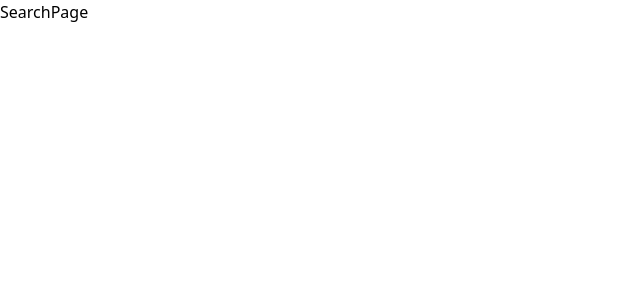
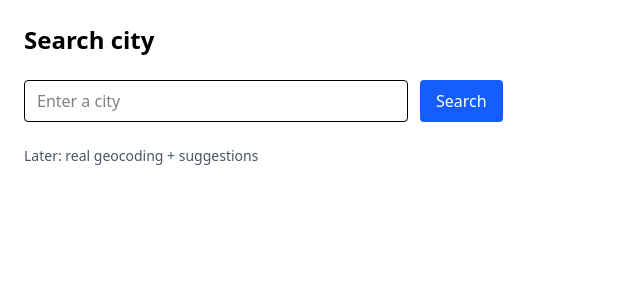
Before and after one commit to glovas96/weather-dashboard, a React (Vite) app: page /search in a window 1280 px wide. Shown: the top 300 px of the page, without its empty margins (0-640 px from the left). Built offline with nearby package versions, Linux system fonts and the light colour scheme.

Commit message:
feat: add SearchPage with city search form

```diff
--- a/src/pages/SearchPage.jsx
+++ b/src/pages/SearchPage.jsx
@@ -1,5 +1,43 @@
+import { useState } from "react";
+import { useNavigate } from "react-router-dom";
+
+/**
+ * SearchPage: minimal search that navigates to city route by name
+ * Later: real geocoding + suggestions
+ */
 function SearchPage() {
-    return <h1>SearchPage</h1>;
+    const [query, setQuery] = useState("");
+    const navigate = useNavigate();
+
+    const onSubmit = (e) => {
+        e.preventDefault();
+        if (!query.trim()) return;
+        navigate(`/city/${query.trim()}`);
+    };
+
+    return (
+        <div className="flex flex-col gap-6 p-6">
+            <h1 className="text-2xl font-bold">Search city</h1>
+            <form onSubmit={onSubmit} className="flex gap-3">
+                <input
+                    type="text"
+                    value={query}
+                    onChange={(e) => setQuery(e.target.value)}
+                    className="border rounded px-3 py-2 w-full md:w-96"
+                    placeholder="Enter a city"
+                />
+                <button
+                    type="submit"
+                    className="bg-blue-600 text-white px-4 py-2 rounded hover:bg-blue-700"
+                >
+                    Search
+                </button>
+            </form>
+            <p className="text-sm text-gray-600">
+                Later: real geocoding + suggestions
+            </p>
+        </div>
+    );
 }
 
 export default SearchPage;
```
